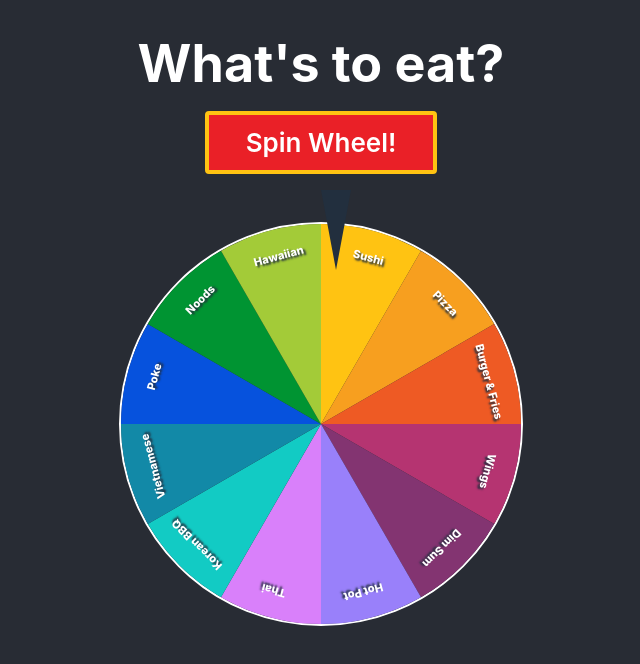
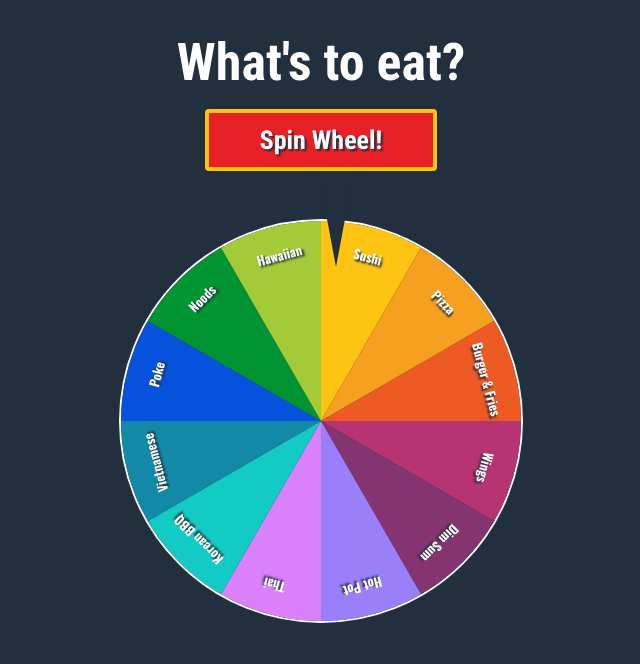
Before and after one commit to essjay05/food-wheel-selector-react, a React (Create React App) app: page / in a window 1280 px wide. Shown: the top 664 px of the page, without its empty margins (319-959 px from the left). Built offline with nearby package versions, Linux system fonts and the light colour scheme; the HTML template or start-up script is replaced by a standard one.

Commit message:
Changed font-family. Fixed mobile sizes.

```diff
--- a/public/index.html
+++ b/public/index.html
@@ -3,11 +3,14 @@
   <head>
     <meta charset="utf-8" />
     <link rel="icon" href="%PUBLIC_URL%/favicon.ico" />
+    <link rel="preconnect" href="https://fonts.googleapis.com">
+    <link rel="preconnect" href="https://fonts.gstatic.com" crossorigin>
+    <link href="https://fonts.googleapis.com/css2?family=Oswald:wght@400;700&family=Roboto+Condensed:wght@400;700&display=swap" rel="stylesheet">
     <meta name="viewport" content="width=device-width, initial-scale=1" />
     <meta name="theme-color" content="#000000" />
     <meta
-      name="description"
-      content="Web site created using create-react-app"
+      name="Food Selector Wheel"
+      content="Spinning wheel to help you decide what to eat."
     />
     <link rel="apple-touch-icon" href="%PUBLIC_URL%/logo192.png" />
     <!--
@@ -24,7 +27,7 @@
       work correctly both with client-side routing and a non-root public URL.
       Learn how to configure a non-root public URL by running `npm run build`.
     -->
-    <title>React App</title>
+    <title>JK's Food Selector Wheel</title>
   </head>
   <body>
     <noscript>You need to enable JavaScript to run this app.</noscript>
--- a/src/App.css
+++ b/src/App.css
@@ -1,30 +1,3 @@
-/* constants */
-:root {
-
-  /* Color constants */
-  --white: #FFFFFF;
-  --lightGrey: #c8d6e5;
-  --darkGrey: #8395a7;
-  --black: #222f3e;
-  --red: #EA2027;
-  --orange: #EE5A24;
-  --yellow: #FFC312;
-  --green: #009432;
-  --teal: #006266;
-  --navy: #1B1464;
-  --blue: #0652DD;
-  --lightBlue: #1289A7;
-  --cyan: #12CBC4;
-  --lavender: #D980FA;
-  --lightPurple: #9980FA;
-  --darkPurple: #5758BB;
-  --magenta: #6F1E51;
-  --fuschia: #B53471;
-  --lightRed: #ED4C67;
-  --pink: #FDA7DF;
-
-}
-
 .App-header {
   min-height: 100vh;
   display: flex;
@@ -51,6 +24,7 @@
   font-weight: 600;
   text-align: center;
   width: 10rem;
+  text-shadow: 2px 2px 2px var(--black);
 }
 
 .spinner-btn:hover {
@@ -89,8 +63,9 @@
   transform: skewY(60deg) rotate(15deg);
   padding-top: 20px;
   color: var(--white);
+  font-family: 'Oswald', sans-serif;
   font-weight: 800;
-  font-size: 1rem;
+  font-size: 1.05rem;
   text-shadow: 2px 2px 2px var(--black);
 }
 
@@ -136,7 +111,7 @@
     height: 25rem;
   }
   .spinner-slice .text {
-    font-size: .7rem;
+    font-size: .8rem;
   }
 }
 
@@ -146,7 +121,9 @@
     width: 20rem;
     height: 20rem;
   }
+
   .spinner-slice .text {
-    font-size: .6rem;
+    padding-top: 5px;
+    font-size: .65rem;
   }
 }
--- a/src/index.css
+++ b/src/index.css
@@ -1,3 +1,30 @@
+/* constants */
+:root {
+
+  /* Color constants */
+  --white: #FFFFFF;
+  --lightGrey: #c8d6e5;
+  --darkGrey: #8395a7;
+  --black: #222f3e;
+  --red: #EA2027;
+  --orange: #EE5A24;
+  --yellow: #FFC312;
+  --green: #009432;
+  --teal: #006266;
+  --navy: #1B1464;
+  --blue: #0652DD;
+  --lightBlue: #1289A7;
+  --cyan: #12CBC4;
+  --lavender: #D980FA;
+  --lightPurple: #9980FA;
+  --darkPurple: #5758BB;
+  --magenta: #6F1E51;
+  --fuschia: #B53471;
+  --lightRed: #ED4C67;
+  --pink: #FDA7DF;
+
+}
+
 * {
   margin: 0;
   padding: 0;
@@ -5,12 +32,11 @@
 
 body {
   margin: 0;
-  font-family: -apple-system, BlinkMacSystemFont, 'Segoe UI', 'Roboto', 'Oxygen',
-    'Ubuntu', 'Cantarell', 'Fira Sans', 'Droid Sans', 'Helvetica Neue',
+  font-family: 'Roboto Condensed',
     sans-serif;
   -webkit-font-smoothing: antialiased;
   -moz-osx-font-smoothing: grayscale;
-  background-color: #282c34;
+  background-color: var(--black);
 }
 
 code {
```
